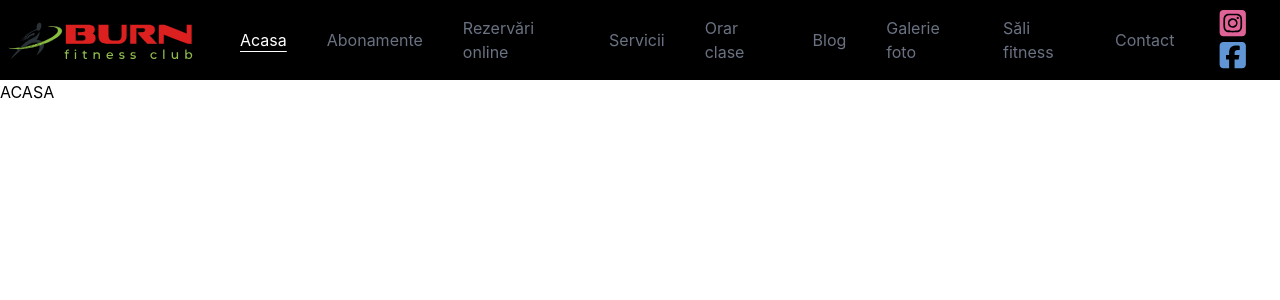
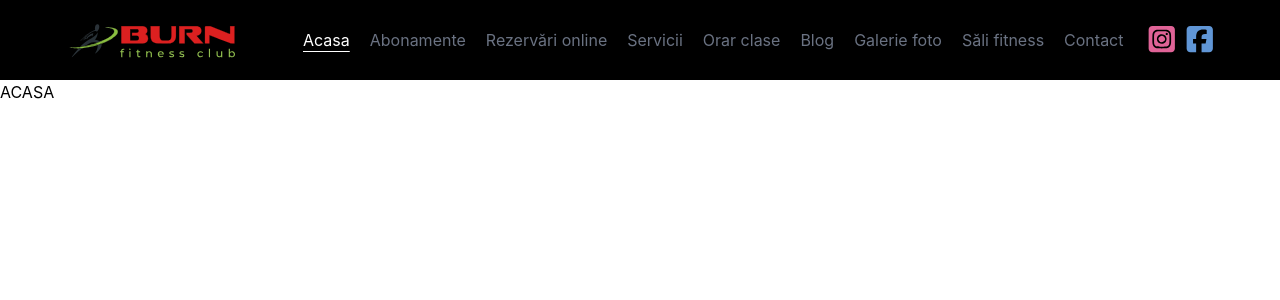
Before and after one commit to iancuvictor/burn-fitness-revamp, a React (Vite) app: page / in a window 1280 px wide. Shown: the top 300 px of the page. Built offline with nearby package versions, Linux system fonts and the light colour scheme; a web font is replaced by a local one.

Commit message:
navbar almost finished, will polish soon, moving on to subscriptions tab

```diff
--- a/src/components/navbar/navbar.jsx
+++ b/src/components/navbar/navbar.jsx
@@ -10,8 +10,9 @@ function Navbar(){
     const buttonClass = ({isActive}) => isActive ? 'z-1 text-white underline underline-offset-5' : 'hover:text-white hover:underline underline-offset-5 duration-150'
 
     return <>
-    <div id='navbar' className='hidden md:flex h-20 bg-black text-gray-500 text-[16px] gap-10 items-center justify-center'>
-        <img src={BurnLogo} alt="burn fitness logo" className='w-50'/>
+    <div id='navbar' className='hidden md:flex h-20 gap-5 bg-black items-center md:justify-between xl:justify-evenly'>
+        <img src={BurnLogo} alt="burn fitness logo" className='w-50 md:pl-[20px]'/>
+        <div className='hidden md:flex flex-wrap text-gray-500 text-[16px] gap-2.5 xl:gap-5 items-center justify-end md:pr-[20px]'>
         <NavLink to="/" className={buttonClass}>Acasa</NavLink>
         <NavLink to="/abonamente" className={buttonClass}>Abonamente</NavLink>
         <NavLink to="/rezervari" className={buttonClass}>Rezervări online</NavLink>
@@ -21,9 +22,10 @@ function Navbar(){
         <NavLink to="/galerie" className={buttonClass}>Galerie foto</NavLink>
         <NavLink to="/salidefitness" className={buttonClass}>Săli fitness</NavLink>
         <NavLink to="/contact" className={buttonClass}>Contact</NavLink>
-        <div>
-        <a href="https://www.instagram.com/burnfitnesscluj/" target='_blank'><FontAwesomeIcon icon={faInstagramSquare} className='text-[#E06397] hover:text-[#DB2777] duration-150 text-3xl'/></a>
-        <a href="https://www.facebook.com/BurnFitnessCluj" target='_blank'><FontAwesomeIcon icon={faFacebookSquare} className='text-[#6096D6] hover:text-[#1877F2] duration-150 text-3xl'/></a>
+        <div className='lg:flex md:hidden'>
+        <a href="https://www.instagram.com/burnfitnesscluj/" target='_blank'><FontAwesomeIcon icon={faInstagramSquare} className='text-[#E06397] hover:text-[#DB2777] duration-150 text-[30px]'/></a>
+        <a href="https://www.facebook.com/BurnFitnessCluj" target='_blank'><FontAwesomeIcon icon={faFacebookSquare} className='text-[#6096D6] hover:text-[#1877F2] duration-150 text-[30px]'/></a>
+        </div>
         </div>
     </div>
 
```
